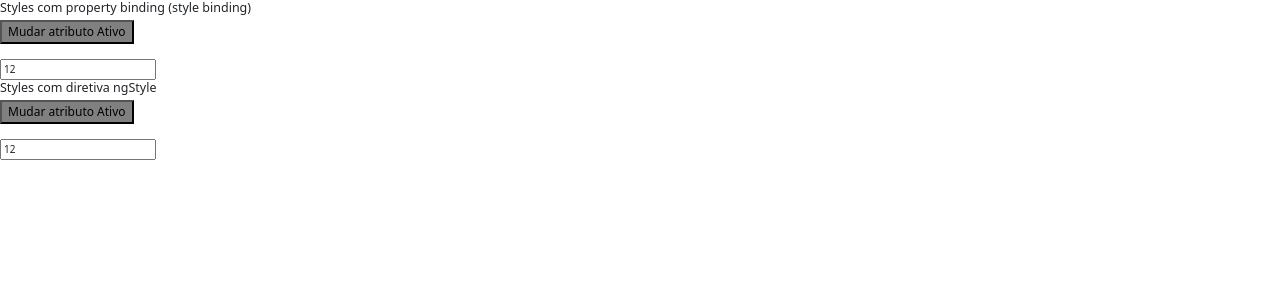
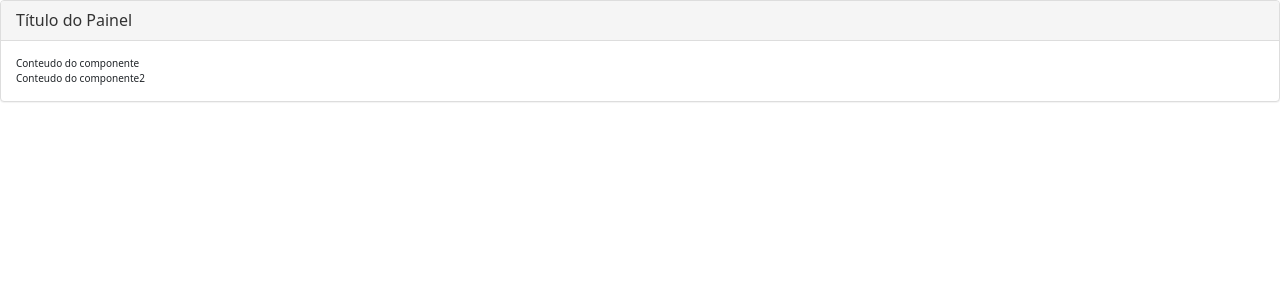
Before and after one commit to carolferreiradev/curso-angular-loianegroner, an Angular app in the folder diretivas/: page / in a window 1280 px wide. Shown: the top 300 px of the page. Built offline with nearby package versions, Linux system fonts and the light colour scheme.

Commit message:
Operador Elvis + ngContent

```diff
--- a/diretivas/src/app/app.component.html
+++ b/diretivas/src/app/app.component.html
@@ -1,5 +1,20 @@
-<!-- <app-diretiva-ngif></app-diretiva-ngif>
-<app-diretiva-ngswitch></app-diretiva-ngswitch>
-<app-diretiva-ng-for></app-diretiva-ng-for> -->
+<!-- <app-diretiva-ngif></app-diretiva-ngif> -->
+<!-- <app-diretiva-ngswitch></app-diretiva-ngswitch> -->
+<!-- <app-diretiva-ng-for></app-diretiva-ng-for> -->
 <!-- <app-diretiva-ng-class></app-diretiva-ng-class> -->
-<app-diretiva-ng-style></app-diretiva-ng-style>
+<!-- <app-diretiva-ng-style></app-diretiva-ng-style> -->
+<!-- <app-operador-elvis></app-operador-elvis> -->
+
+
+<!-- <app-exemplo-ng-content>
+  Conteúdo a ser passado para o componente
+  <br>
+  <app-operador-elvis></app-operador-elvis>
+</app-exemplo-ng-content> -->
+
+
+<app-exemplo-ng-content>
+ <div class="titulo">Título do Painel</div>
+ <div class="conteudo">Conteudo do componente</div>
+ <div class="conteudo">Conteudo do componente2</div>
+</app-exemplo-ng-content>
--- a/diretivas/src/app/app.module.ts
+++ b/diretivas/src/app/app.module.ts
@@ -8,6 +8,8 @@ import { DiretivaNgswitchComponent } from './diretiva-ngswitch/diretiva-ngswitch
 import { DiretivaNgForComponent } from './diretiva-ng-for/diretiva-ng-for.component';
 import { DiretivaNgClassComponent } from './diretiva-ng-class/diretiva-ng-class.component';
 import { DiretivaNgStyleComponent } from './diretiva-ng-style/diretiva-ng-style.component';
+import { OperadorElvisComponent } from './operador-elvis/operador-elvis.component';
+import { ExemploNgContentComponent } from './exemplo-ng-content/exemplo-ng-content.component';
 
 @NgModule({
   declarations: [
@@ -16,7 +18,9 @@ import { DiretivaNgStyleComponent } from './diretiva-ng-style/diretiva-ng-style.
     DiretivaNgswitchComponent,
     DiretivaNgForComponent,
     DiretivaNgClassComponent,
-    DiretivaNgStyleComponent
+    DiretivaNgStyleComponent,
+    OperadorElvisComponent,
+    ExemploNgContentComponent
   ],
   imports: [
     BrowserModule,
--- /dev/null
+++ b/diretivas/src/app/exemplo-ng-content/exemplo-ng-content.component.html
@@ -0,0 +1,13 @@
+<!-- Passar conteudo para os componentes -->
+<div class="panel panel-default">
+  <div class="panel-heading">
+    <h3 class="panel-title">
+      <!-- usamos o 'select=".nomeDoSeletor para que o angular possa diferenciar os ng content' -->
+      <ng-content select=".titulo"></ng-content>
+    </h3>
+  </div>
+  <div class="panel-body">
+    <!-- Incluimos a tag -->
+    <ng-content select=".conteudo"></ng-content>
+  </div>
+</div>
--- /dev/null
+++ b/diretivas/src/app/exemplo-ng-content/exemplo-ng-content.component.ts
@@ -0,0 +1,15 @@
+import { Component, OnInit } from '@angular/core';
+
+@Component({
+  selector: 'app-exemplo-ng-content',
+  templateUrl: './exemplo-ng-content.component.html',
+  styleUrls: ['./exemplo-ng-content.component.css']
+})
+export class ExemploNgContentComponent implements OnInit {
+
+  constructor() { }
+
+  ngOnInit() {
+  }
+
+}
--- /dev/null
+++ b/diretivas/src/app/operador-elvis/operador-elvis.component.html
@@ -0,0 +1,10 @@
+<p>DESCRIÇÃO: {{ tarefa.desc }}</p>
+<!-- <p>{{ tarefa.responsavel.nome }}</p> -->
+<!-- Ira ocasionar um erro de:
+  ERROR TypeError: Cannot read property 'nome' of null -->
+
+<!-- Usando operador ternário -->
+<p>RESPONSÁVEL: {{ tarefa.responsavel != null ? tarefa.responsavel.nome : '' }}</p>
+
+<!-- Sendo assim viavel apresentar usando o operador Evils -->
+<p>RESPONSÁVEL: {{ tarefa.responsavel?.nome }}</p>
--- /dev/null
+++ b/diretivas/src/app/operador-elvis/operador-elvis.component.ts
@@ -0,0 +1,21 @@
+import { Component, OnInit } from '@angular/core';
+
+@Component({
+  selector: 'app-operador-elvis',
+  templateUrl: './operador-elvis.component.html',
+  styleUrls: ['./operador-elvis.component.css']
+})
+export class OperadorElvisComponent implements OnInit {
+
+  public tarefa: any = {
+    desc: 'Descrição da tarefa',
+    responsavel: null
+    // responsavel: {nome: 'Maria'}
+  }
+
+  constructor() { }
+
+  ngOnInit() {
+  }
+
+}
```
Also changed, not shown: diretivas/src/app/exemplo-ng-content/exemplo-ng-content.component.css (added), diretivas/src/app/operador-elvis/operador-elvis.component.css (added).
